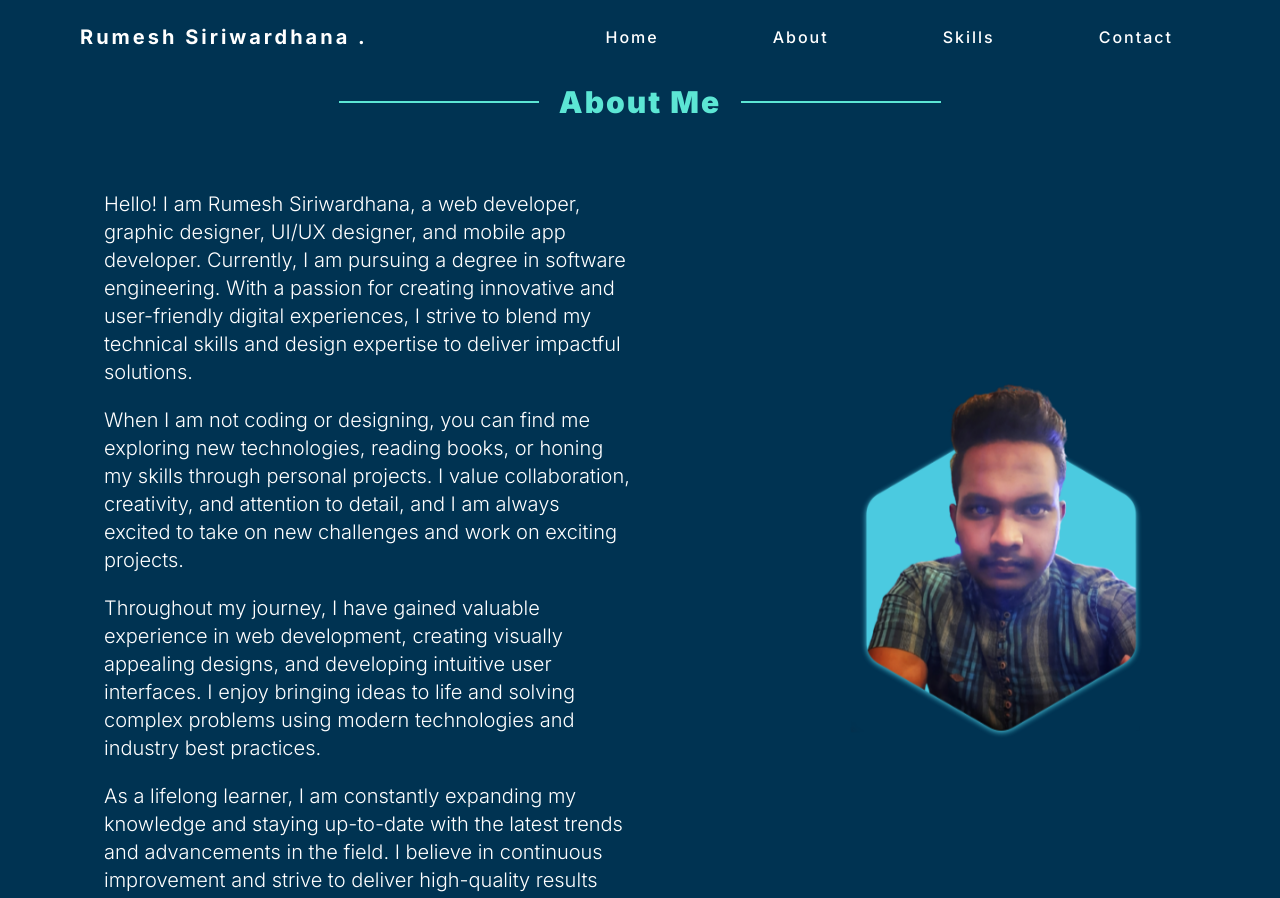
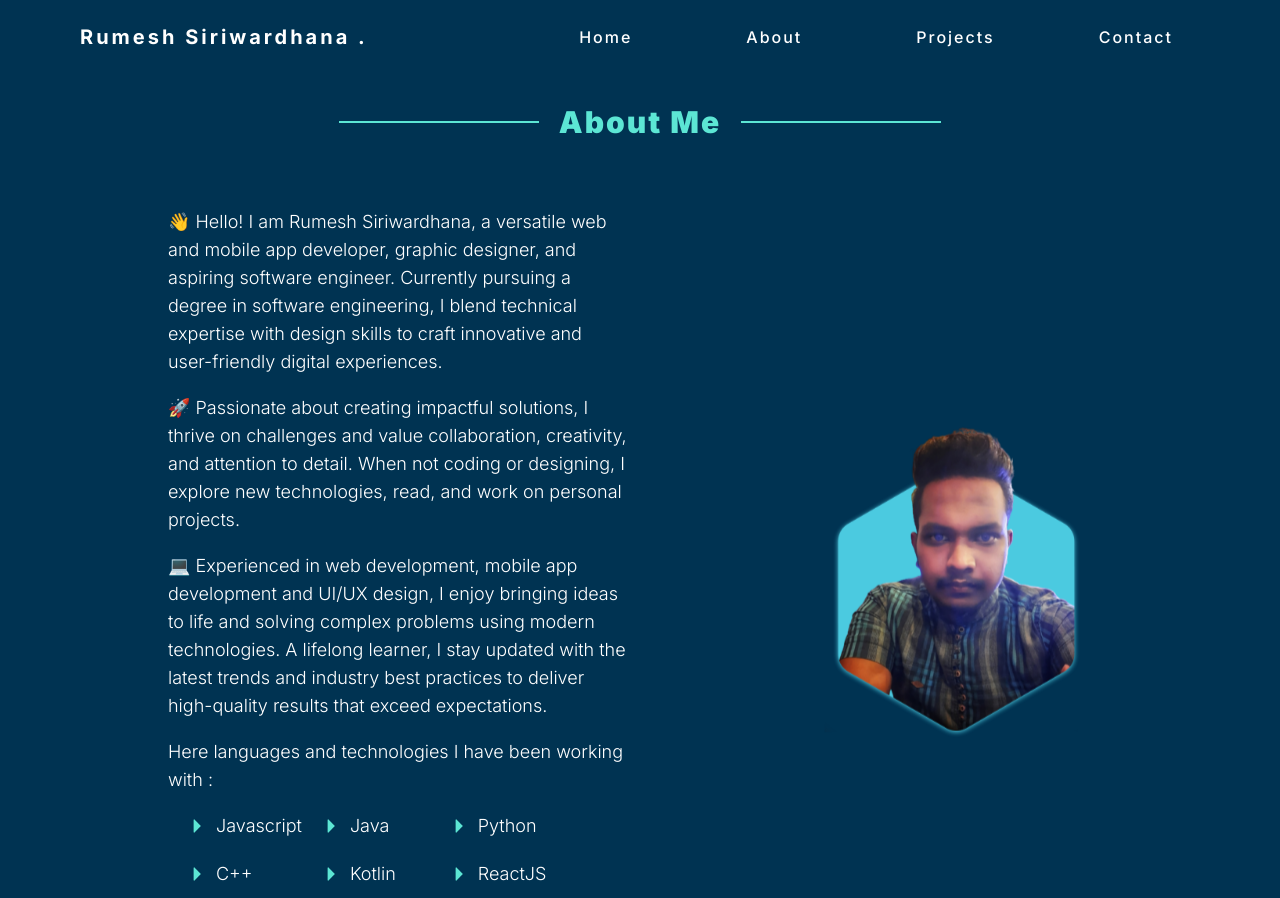
Before and after one commit to IT21388934/portfolio_managment_web_application, a React (Vite) app in the folder frontend/: page /about in a window 1280 px wide. Shown: the top 898 px of the page. Built offline with nearby package versions, Linux system fonts and the light colour scheme.

Commit message:
add skills section for about page ui

```diff
--- a/frontend/src/components/common/Heder.jsx
+++ b/frontend/src/components/common/Heder.jsx
@@ -54,7 +54,7 @@ export default function Header() {
                 ease: [0, 0.71, 0.2, 1.01],
               }}
             >
-              <a href="#">Skills</a>
+              <a href="#">Projects</a>
             </motion.li>
             <motion.li
               initial={{ opacity: 0, y: -100 }}
--- /dev/null
+++ b/frontend/src/data/skillDta.js
@@ -0,0 +1,30 @@
+export default [
+  {
+    id: "1",
+    name: "Javascript",
+  },
+  {
+    id: "2",
+    name: "Java",
+  },
+  {
+    id: "3",
+    name: "Python",
+  },
+  {
+    id: "4",
+    name: "C++",
+  },
+  {
+    id: "5",
+    name: "Kotlin",
+  },
+  {
+    id: "6",
+    name: "ReactJS",
+  },
+  {
+    id: "7",
+    name: "React Native",
+  },
+];
--- a/frontend/src/screens/AboutScreen.jsx
+++ b/frontend/src/screens/AboutScreen.jsx
@@ -1,6 +1,8 @@
 import "./aboutScreen.css";
 import aboutMeImage from "../assets/images/mainImg.png";
 import { motion } from "framer-motion";
+import { VscTriangleRight } from "react-icons/vsc";
+import skillDta from "../data/skillDta";
 
 export default function AboutScreen() {
   return (
@@ -31,12 +33,11 @@ export default function AboutScreen() {
               ease: [0, 0.71, 0.2, 1.01],
             }}
           >
-            Hello! I am Rumesh Siriwardhana, a web developer, graphic designer,
-            UI/UX designer, and mobile app developer. Currently, I am pursuing a
-            degree in software engineering. With a passion for creating
-            innovative and user-friendly digital experiences, I strive to blend
-            my technical skills and design expertise to deliver impactful
-            solutions.
+            👋 Hello! I am Rumesh Siriwardhana, a versatile web and mobile app
+            developer, graphic designer, and aspiring software engineer.
+            Currently pursuing a degree in software engineering, I blend
+            technical expertise with design skills to craft innovative and
+            user-friendly digital experiences.
           </motion.p>
           <motion.p
             initial={{ opacity: 0, x: -100 }}
@@ -47,11 +48,10 @@ export default function AboutScreen() {
               ease: [0, 0.71, 0.2, 1.01],
             }}
           >
-            When I am not coding or designing, you can find me exploring new
-            technologies, reading books, or honing my skills through personal
-            projects. I value collaboration, creativity, and attention to
-            detail, and I am always excited to take on new challenges and work
-            on exciting projects.
+            🚀 Passionate about creating impactful solutions, I thrive on
+            challenges and value collaboration, creativity, and attention to
+            detail. When not coding or designing, I explore new technologies,
+            read, and work on personal projects.
           </motion.p>
           <motion.p
             initial={{ opacity: 0, x: -100 }}
@@ -62,11 +62,11 @@ export default function AboutScreen() {
               ease: [0, 0.71, 0.2, 1.01],
             }}
           >
-            Throughout my journey, I have gained valuable experience in web
-            development, creating visually appealing designs, and developing
-            intuitive user interfaces. I enjoy bringing ideas to life and
-            solving complex problems using modern technologies and industry best
-            practices.
+            💻 Experienced in web development, mobile app development and UI/UX
+            design, I enjoy bringing ideas to life and solving complex problems
+            using modern technologies. A lifelong learner, I stay updated with
+            the latest trends and industry best practices to deliver
+            high-quality results that exceed expectations.
           </motion.p>
           <motion.p
             initial={{ opacity: 0, x: -100 }}
@@ -77,11 +77,23 @@ export default function AboutScreen() {
               ease: [0, 0.71, 0.2, 1.01],
             }}
           >
-            As a lifelong learner, I am constantly expanding my knowledge and
-            staying up-to-date with the latest trends and advancements in the
-            field. I believe in continuous improvement and strive to deliver
-            high-quality results that exceed client expectations.
+            Here languages and technologies I have been working with :
           </motion.p>
+          <div className="skillsContainer">
+            {/* {skillDta.map((skill) => (
+              <div className="skill">
+                <VscTriangleRight className="triangle" />
+                <div className="skillName">{skill.name}</div>
+              </div>
+            ))} */}
+
+            {skillDta.map((skill) => (
+              <div className="skill" key={skill.id}>
+                <VscTriangleRight className="triangle" />
+                <div className="skillName">{skill.name}</div>
+              </div>
+            ))}
+          </div>
         </div>
         <motion.div
           className="aboutMeImageContainer"
--- a/frontend/src/screens/aboutScreen.css
+++ b/frontend/src/screens/aboutScreen.css
@@ -31,6 +31,7 @@
   align-content: center;
   margin-left: 5%;
   margin-right: 5%;
+  padding: 20px 5%;
 }
 
 .aboutMeContent {
@@ -44,7 +45,7 @@
 
 .aboutMeText {
   color: white;
-  font-size: 20px;
+  font-size: 18px;
   font-weight: 300;
   /* letter-spacing: 2px; */
   /* margin: 20px; */
@@ -77,3 +78,27 @@
     transform: translateY(0px);
   }
 }
+
+.skillsContainer {
+  width: 80%;
+  display: grid;
+  grid-template-columns: repeat(3, 1fr); /* Creates a 4-column grid */
+  gap: 20px;
+  padding-left: 20px;
+}
+
+.skill {
+  display: flex;
+  flex-direction: row;
+  align-items: center;
+  align-content: center;
+  /* margin: 20px; */
+  width: 100%;
+}
+.skillName {
+  margin-left: 10px;
+}
+
+.triangle {
+  color: #5ce6d4;
+}
```
